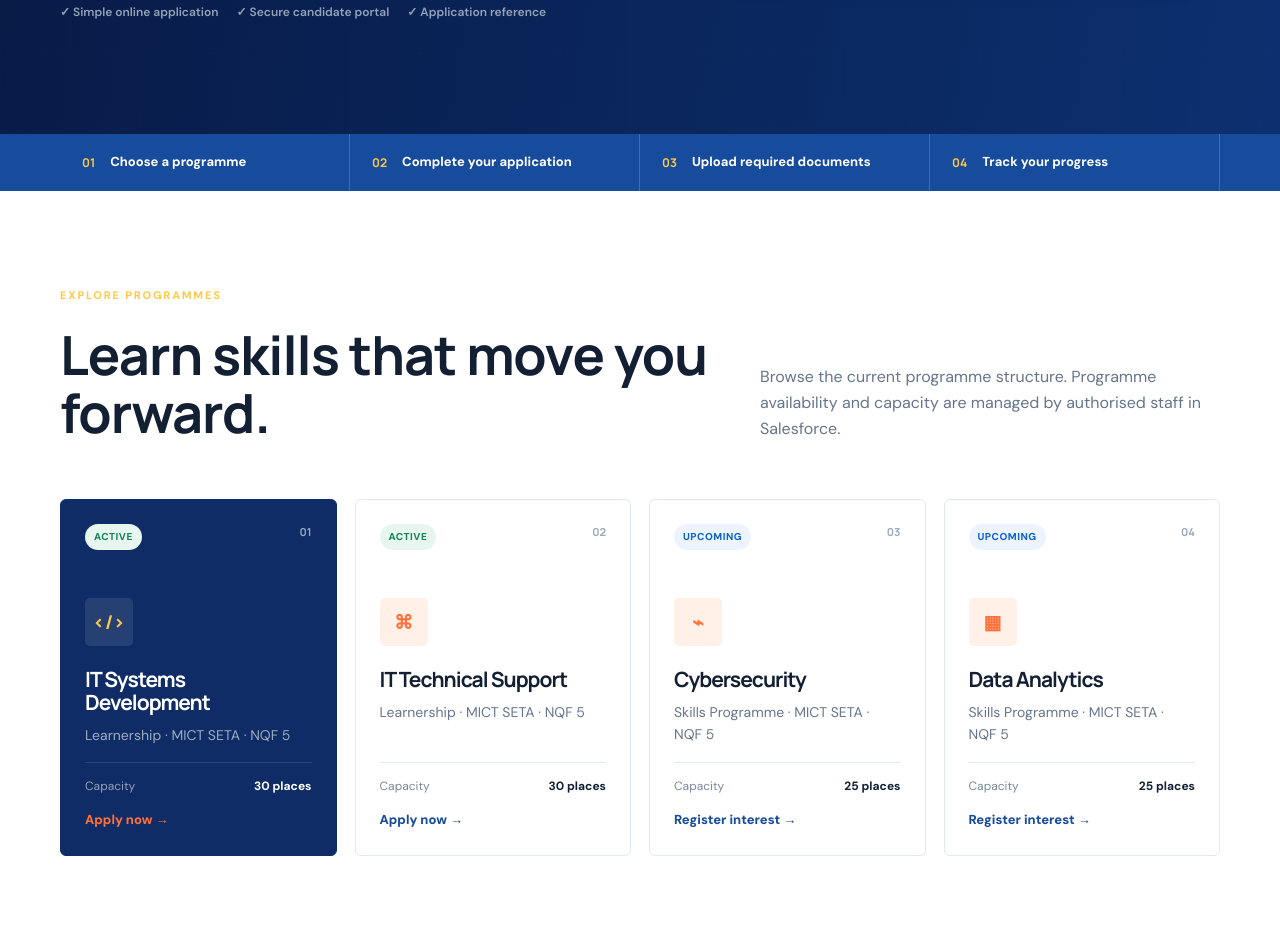
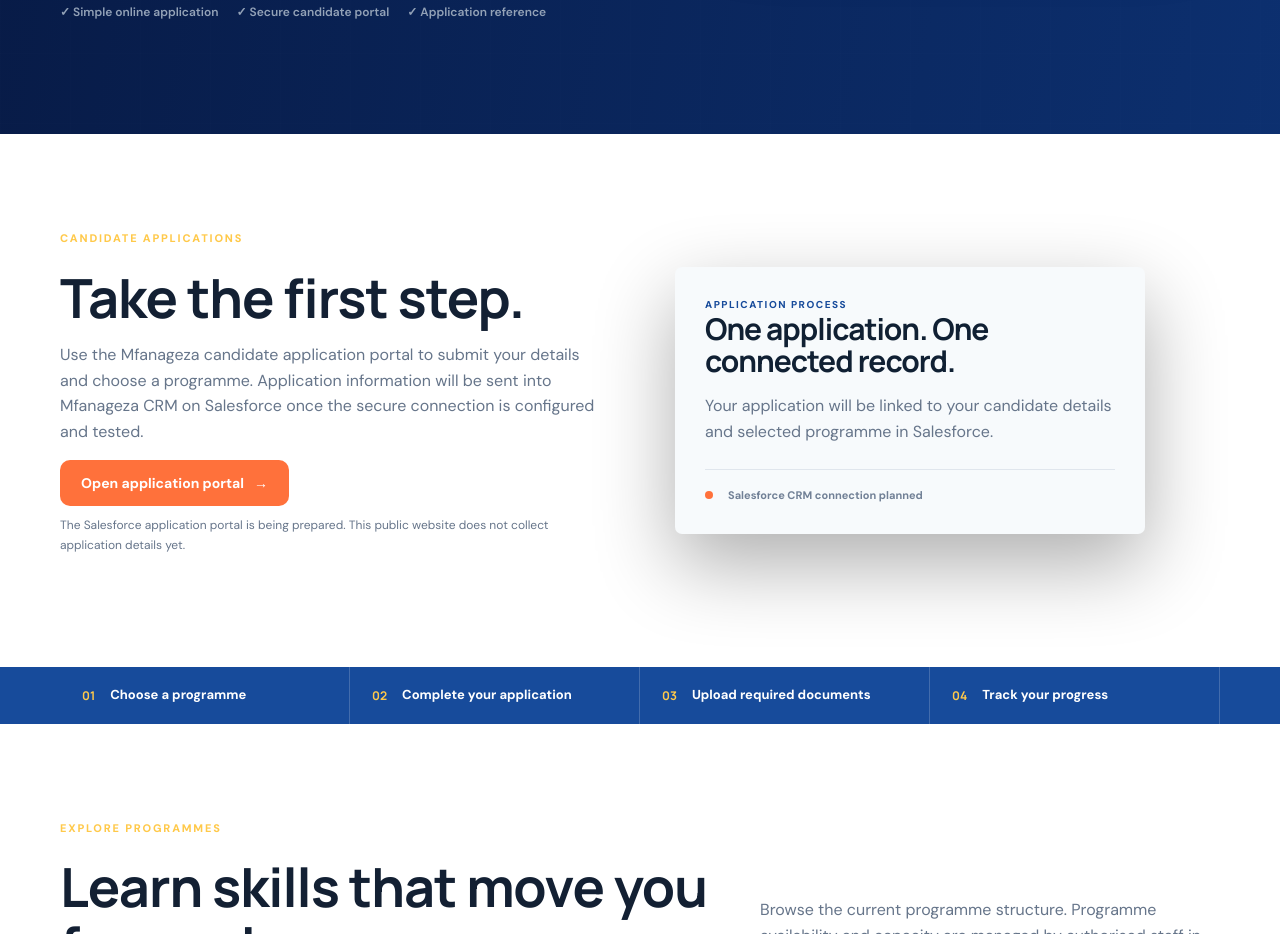
Before and after one commit to kabelogopane/Mfanageza-Trading-Projects-CRM-Solution, a plain HTML site: page index.html in a window 1280 px wide. Shown: the part 828-1762 px from the top of the page. Drawn offline with Linux system fonts and the light colour scheme.

Commit message:
Add candidate Apply section prepared for Salesforce portal

```diff
--- a/index.html
+++ b/index.html
@@ -25,6 +25,8 @@
       <div class="hero-panel" aria-label="Candidate portal preview"><div class="panel-glow"></div><div class="portal-window"><div class="window-top"><span></span><span></span><span></span><b>Candidate Portal</b></div><div class="window-body"><div class="mini-label">YOUR JOURNEY</div><h2>Ready for your next step?</h2><div class="progress-track"><i></i></div><div class="journey-mini"><div class="mini-step active"><strong>01</strong><span>Apply</span></div><div class="mini-step"><strong>02</strong><span>Documents</span></div><div class="mini-step"><strong>03</strong><span>Review</span></div><div class="mini-step"><strong>04</strong><span>Decision</span></div></div><div class="portal-status"><span class="status-dot"></span><span>Designed for Salesforce CRM integration</span></div></div></div></div>
     </div><div class="hero-grid-lines" aria-hidden="true"></div></section>
 
+    <section id="apply" class="section apply-section"><div class="container status-grid"><div><div class="eyebrow">Candidate applications</div><h2>Take the first step.</h2><p>Use the Mfanageza candidate application portal to submit your details and choose a programme. Application information will be sent into Mfanageza CRM on Salesforce once the secure connection is configured and tested.</p><a class="button primary" data-salesforce-link href="#">Open application portal <span>→</span></a><p id="portalMessage" class="form-message" role="status">The Salesforce application portal is being prepared. This public website does not collect application details yet.</p></div><div class="portal-window"><div class="window-body"><div class="mini-label">APPLICATION PROCESS</div><h2>One application. One connected record.</h2><p>Your application will be linked to your candidate details and selected programme in Salesforce.</p><div class="portal-status"><span class="status-dot"></span><span>Salesforce CRM connection planned</span></div></div></div></div></section>
+
     <section class="quick-bar" aria-label="Portal highlights"><div class="container quick-grid"><div><strong>01</strong><span>Choose a programme</span></div><div><strong>02</strong><span>Complete your application</span></div><div><strong>03</strong><span>Upload required documents</span></div><div><strong>04</strong><span>Track your progress</span></div></div></section>
 
     <section id="programmes" class="section"><div class="container"><div class="section-heading"><div><div class="eyebrow">Explore programmes</div><h2>Learn skills that move you forward.</h2></div><p>Browse the current programme structure. Programme availability and capacity are managed by authorised staff in Salesforce.</p></div><div class="programme-grid">
```
